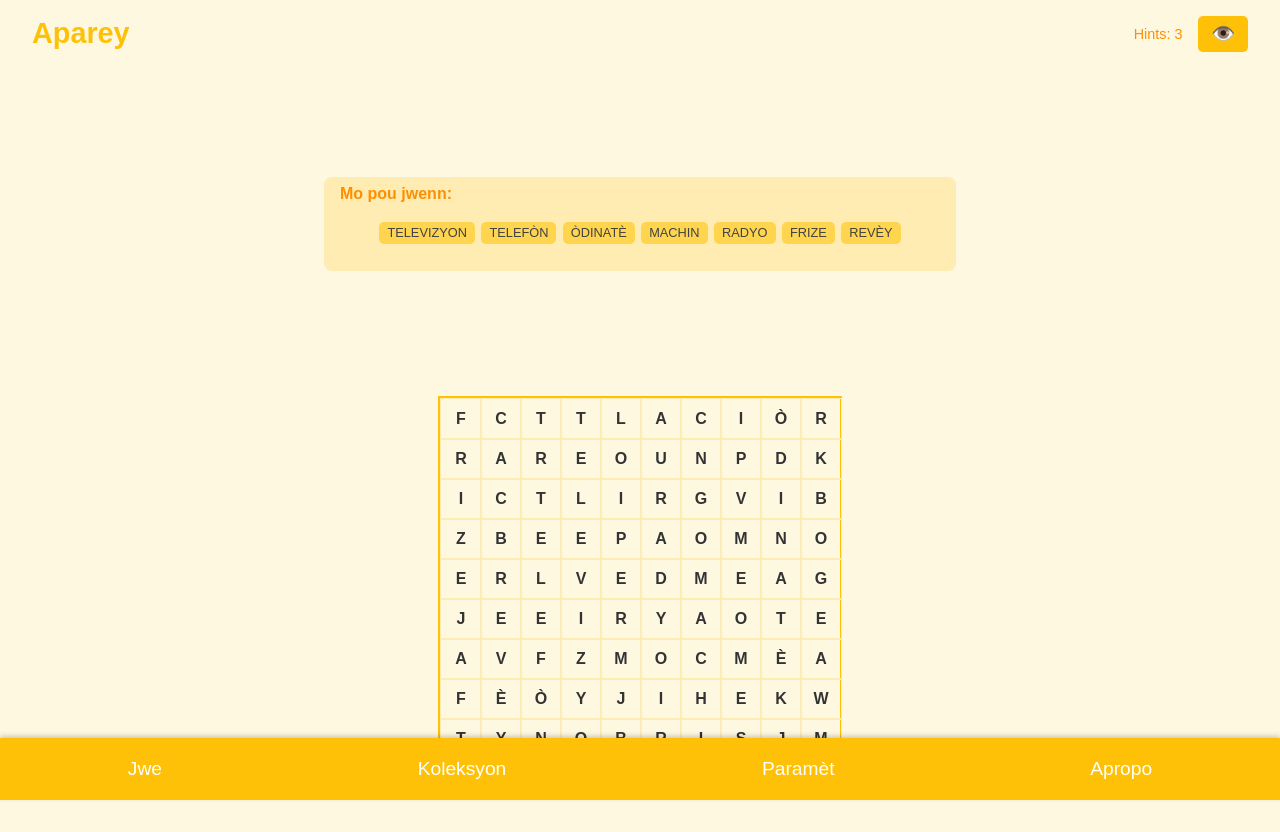
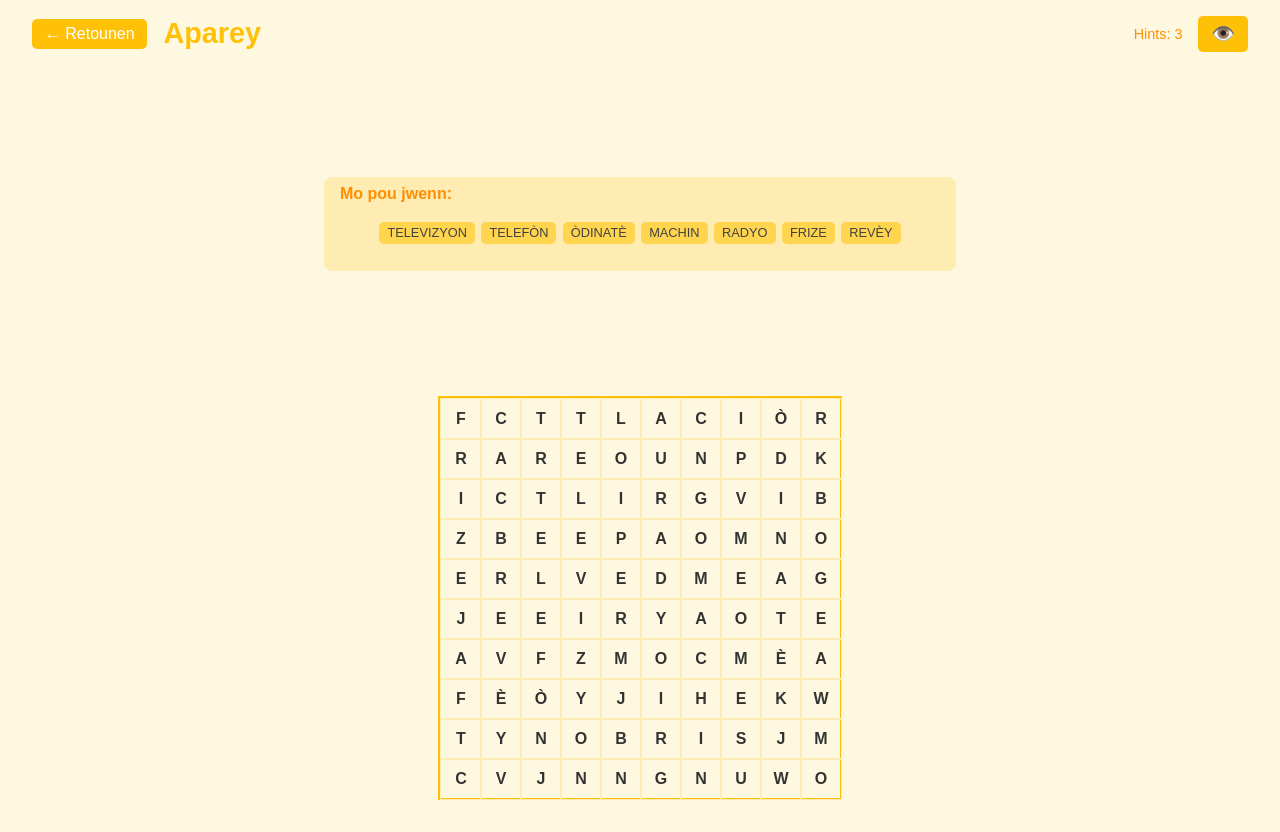
Before and after one commit to louvenslouis/mokwaze, a React (Create React App) app: page /game/Aparey in a window 1280 px wide. Before the commit the page ends 800 px from the top, so only its background shows below. Built offline with nearby package versions, Linux system fonts and the light colour scheme.

Commit message:
Fix: Confine no-scroll to GamePage; Add back button and remove tab bar from GamePage

```diff
--- a/src/App.js
+++ b/src/App.js
@@ -10,14 +10,21 @@ import './App.css';
 function App() {
   return (
     <Router>
+      <Routes>
+        <Route path="/game/:categoryName" element={<GamePage />} />
+        <Route
+          path="*"
+          element={
             <Layout>
               <Routes>
                 <Route path="/" element={<HomePage />} />
                 <Route path="/category" element={<CategoryPage />} />
-          <Route path="/game/:categoryName" element={<GamePage />} />
                 <Route path="/victory" element={<VictoryPage />} />
               </Routes>
             </Layout>
+          }
+        />
+      </Routes>
     </Router>
   );
 }
--- a/src/index.css
+++ b/src/index.css
@@ -4,13 +4,10 @@ body {
   -webkit-font-smoothing: antialiased;
   -moz-osx-font-smoothing: grayscale;
   background-color: #FFF8E1; /* Light cream background */
-  height: 100vh; /* Set body height to 100% of viewport height */
-  overflow: hidden; /* Prevent scrolling on the body */
 }
 
 html {
-  height: 100%; /* Set html height to 100% */
-  overflow: hidden; /* Prevent scrolling on the html element */
+  /* No specific height or overflow for html to allow scrolling */
 }
 
 code {
--- a/src/pages/GamePage.js
+++ b/src/pages/GamePage.js
@@ -225,6 +225,7 @@ const GamePage = () => {
   return (
     <div className="game-container" onMouseUp={handleMouseUp} onMouseLeave={handleMouseUp} onTouchEnd={handleTouchEnd}>
       <div className="game-header">
+        <button onClick={() => navigate('/category')} className="back-button">← Retounen</button>
         <h1 className="category-title">{categoryName}</h1>
         <div className="hints-display">
           Hints: {hintsRemaining}
--- a/src/styles/GamePage.css
+++ b/src/styles/GamePage.css
@@ -17,6 +17,17 @@
   margin-bottom: 1rem;
   padding: 0 1rem; /* Add some horizontal padding */
   box-sizing: border-box; /* Include padding in width */
+}
+
+.back-button {
+  background-color: #FFC107;
+  color: white;
+  border: none;
+  border-radius: 5px;
+  padding: 0.4rem 0.8rem;
+  cursor: pointer;
+  font-size: 1rem;
+  margin-right: 1rem;
 }
 
 .category-title {
```
Lines whose indentation alone changed are shown as unchanged.
